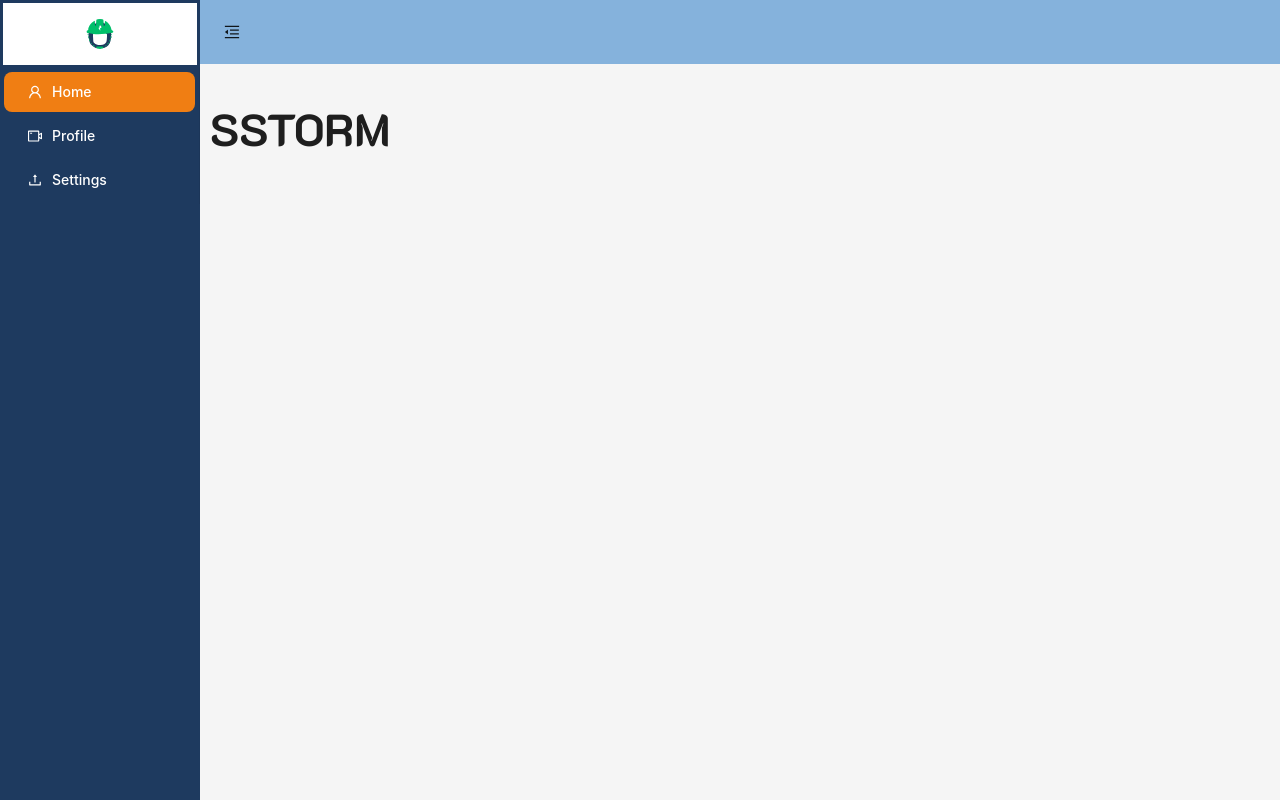
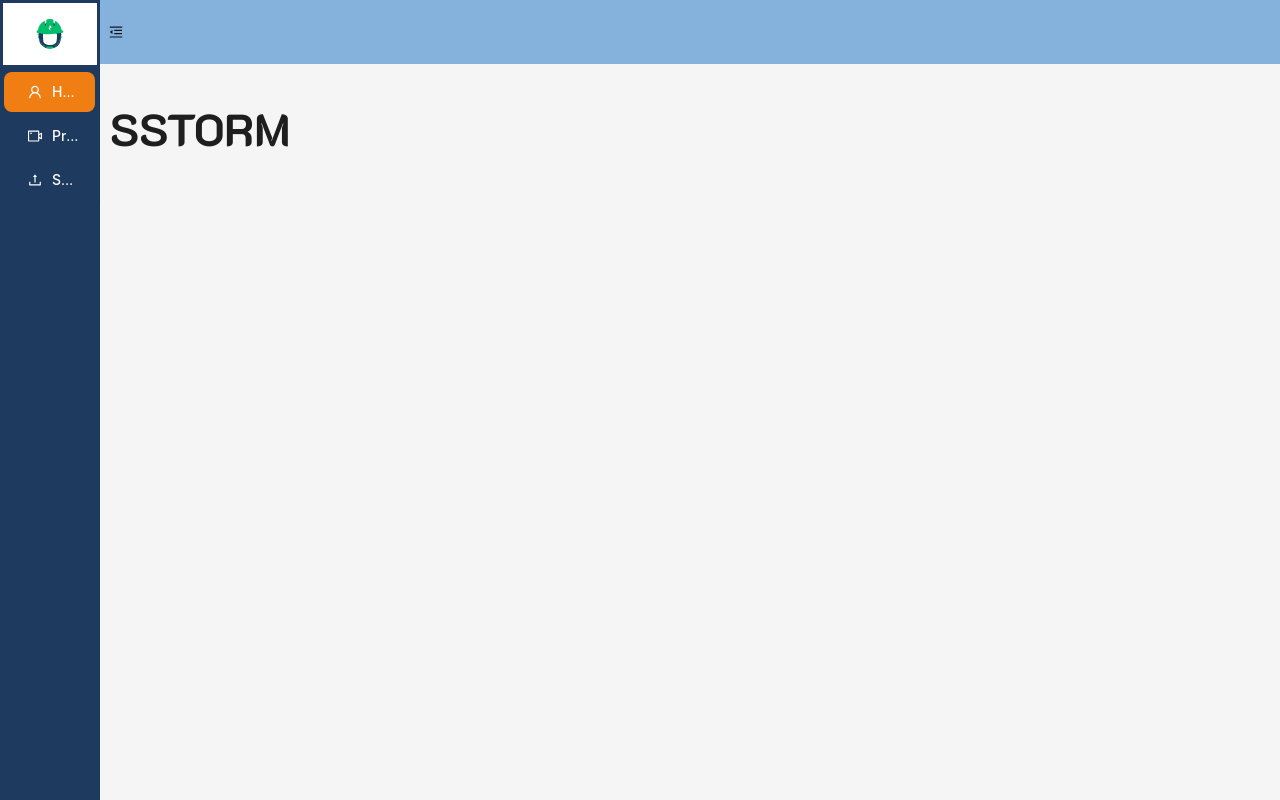
Before and after one commit to biel-dev12/SSTORM, a React (Vite) app: page / in a window 1280 px wide. Built offline with nearby package versions, Linux system fonts and the light colour scheme.

Commit message:
width slider

```diff
--- a/src/App.js
+++ b/src/App.js
@@ -1,6 +1,6 @@
-import styled from 'styled-components';
-import { theme } from './Theme';
-import { Layout, Menu, Button } from 'antd';
+import styled from "styled-components";
+import { theme } from "./Theme";
+import { Layout, Menu, Button } from "antd";
 
 export const LayoutEl = styled(Layout)`
   width: 100vw;
@@ -33,6 +33,10 @@ export const MenuEl = styled(Menu)`
 `;
 
 export const SiderEl = styled(Layout.Sider)`
+  // flex: 0 0 150px!important;
+  // max-width: 150px!important;
+  // min-width: 150px!important;
+  // width: 100px!important;
   background-color: ${theme.colors.primary};
 `;
 
@@ -51,14 +55,15 @@ export const CollapseButton = styled(Button)`
 `;
 
 export const UserLogo = styled.div`
-  margin: .2rem;
+  margin: 0.2rem;
   display: flex;
   align-items: center;
   justify-content: center;
   padding: 16px;
   color: ${theme.colors.white}; // Mude a cor conforme necessário
   font-size: 18px; // Ajuste o tamanho da fonte conforme necessário
-  background: ${theme.colors.white}; // Mantenha a cor de fundo ou altere conforme necessário
+  background: ${theme.colors
+    .white}; // Mantenha a cor de fundo ou altere conforme necessário
 
   img {
     border-radius: 50%; // Para uma logo em formato circular
--- a/src/App.jsx
+++ b/src/App.jsx
@@ -15,7 +15,7 @@ const App = () => {
 
   return (
     <LayoutEl>
-      <SiderEl trigger={null} collapsible collapsed={collapsed}>
+      <SiderEl trigger={null} collapsible collapsed={collapsed} width={100} collapsedWidth={50}>
         <UserLogo>
           <img src="./src/assets/fav-cropped.svg" alt="Logo" />
         </UserLogo>
@@ -37,11 +37,6 @@ const App = () => {
             type="text"
             icon={collapsed ? <MenuUnfoldOutlined /> : <MenuFoldOutlined />}
             onClick={() => setCollapsed(!collapsed)}
-            style={{
-              fontSize: '16px',
-              width: 64,
-              height: 64,
-            }}
           />
         </HeaderEl>
         <ContentEl>
--- a/src/globalStyle.js
+++ b/src/globalStyle.js
@@ -2,7 +2,7 @@ import { createGlobalStyle } from 'styled-components';
 
 const GlobalStyle = createGlobalStyle`
   :root {
-    font-family: K2D, Inter, system-ui, sans-serif;
+    // font-family: K2D, Inter, system-ui, sans-serif;
     line-height: 1.5;
     font-weight: 400;
 
```
